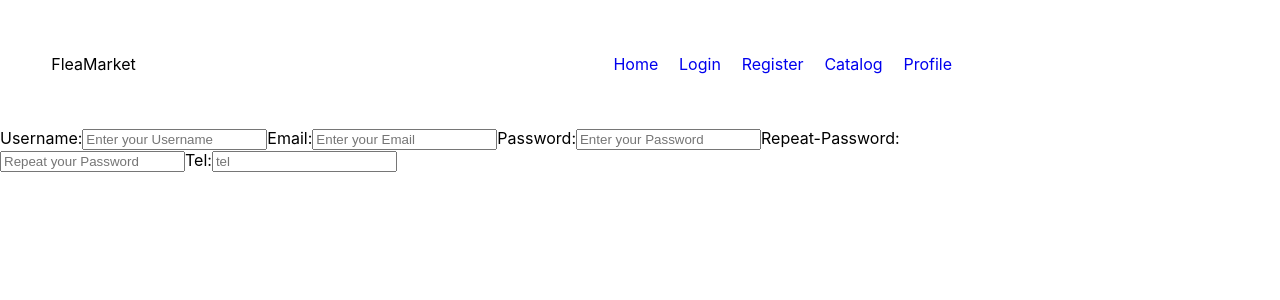
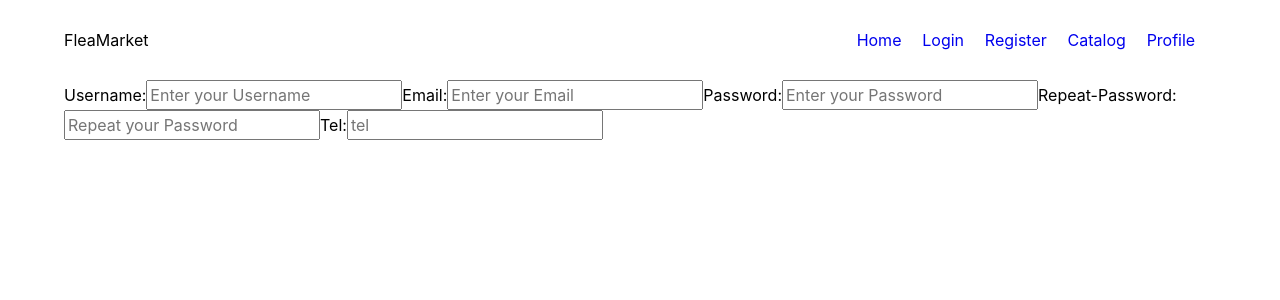
Before and after one commit to KemalBekir/FleaMarket, a React (Create React App) app in the folder client/: page /register in a window 1280 px wide. Shown: the top 300 px of the page. Built offline with nearby package versions, Linux system fonts and the light colour scheme.

Commit message:
changes to home component

```diff
--- a/client/src/App.css
+++ b/client/src/App.css
@@ -1,5 +1,82 @@
+/* Box sizing rules */
+*,
+*::before,
+*::after {
+  box-sizing: border-box;
+}
 
+/* Remove default margin */
+body,
+h1,
+h2,
+h3,
+h4,
+p,
+figure,
+blockquote,
+dl,
+dd {
+  margin: 0;
+}
 
-#container {
-    width: 80%;
+/* Remove list styles on ul, ol elements with a list role, which suggests default styling will be removed */
+ul[role="list"],
+ol[role="list"] {
+  list-style: none;
+  padding: 0px;
+  margin: 0px;
 }
+
+/* Set core root defaults */
+html:focus-within {
+  scroll-behavior: smooth;
+}
+
+/* Set core body defaults */
+body {
+  min-height: 100vh;
+  text-rendering: optimizeSpeed;
+  line-height: 1.5;
+}
+
+/* A elements that don't have a class get default styles */
+a:not([class]) {
+  text-decoration-skip-ink: auto;
+}
+
+/* Make images easier to work with */
+img,
+picture {
+  max-width: 100%;
+  display: block;
+}
+
+/* Inherit fonts for inputs and buttons */
+input,
+button,
+textarea,
+select {
+  font: inherit;
+}
+
+/* Remove all animations, transitions and smooth scroll for people that prefer not to see them */
+@media (prefers-reduced-motion: reduce) {
+  html:focus-within {
+    scroll-behavior: auto;
+  }
+
+  *,
+  *::before,
+  *::after {
+    animation-duration: 0.01ms !important;
+    animation-iteration-count: 1 !important;
+    transition-duration: 0.01ms !important;
+    scroll-behavior: auto !important;
+  }
+}
+
+#body-container {
+    display: flex;
+    flex-direction: column;
+    width: 100%;
+}
--- a/client/src/App.js
+++ b/client/src/App.js
@@ -10,7 +10,7 @@ import Create from "./components/Create/Create";
 
 function App() {
   return (
-    <div id="container">
+    <div id="body-container">
       <Navbar />
 
       <main id="site-content">
--- a/client/src/components/CatalogItem/CatalogItem.css
+++ /dev/null
@@ -1,14 +0,0 @@
-li {
-    list-style: none;
-    width: 30%;
-}
-.image-container {
-    width: 30%;
-    margin: 0;
-}
-
-.image-container img {
-    object-fit: contain;
-    height: 30%;
-    width: 100%;
-}
--- a/client/src/components/CatalogItem/CatalogItem.js
+++ b/client/src/components/CatalogItem/CatalogItem.js
@@ -3,15 +3,15 @@ import "./CatalogItem.css";
 
 const CatalogItem = ({ item }) => {
   return (
-    <li>
-      <div className="image-container">
-        <img className="image" src={item.img} alt="" />
+      <div className="home-list-item-container">
+        <div className="home-card">
+          <img className="home-card-img" src={item.img} alt="" />
+        </div>
+        <h5>{item.name}</h5>
+        <p>{item.description}</p>
+        <p>{item.updatedAt}</p>
+        <Link to={`/details/${item._id}`}>Details</Link>
       </div>
-      <h5>{item.name}</h5>
-      <p>{item.description}</p>
-      <p>{item.updatedAt}</p>
-      <Link to={`/details/${item._id}`}>Details</Link>
-    </li>
   );
 };
 
--- a/client/src/components/Home/Home.css
+++ b/client/src/components/Home/Home.css
@@ -1,11 +1,6 @@
-.top-item-container {
-    width: 90%;
-    margin: 0 auto;
-}
-
-.catalog-list {
+.home-list-container {
     display: flex;
     flex-direction: row;
-    width: 90%;
-    margin: 0 auto;
+    justify-content: space-around;
+    width: 100%;
 }
--- a/client/src/components/Home/Home.js
+++ b/client/src/components/Home/Home.js
@@ -1,6 +1,6 @@
 import { useState, useEffect } from "react";
 import * as CatalogService from "../../services/catalogService";
-import CatalogItem from "../CatalogItem/CatalogItem";
+import { HomeCard } from "../HomeCard/HomeCard";
 import "./Home.css";
 
 const Home = () => {
@@ -13,13 +13,16 @@ const Home = () => {
   }, []);
 
   return (
-    <div className="top-item-container">
-      <ul className="catalog-list">
+    <section className="home-section">
+      <div className="home-hero">
+        <h1>Flea Market </h1>
+      </div>
+      <div className="home-list-container">
         {items.map((x) => (
-          <CatalogItem key={x._id} item={x} />
+          <HomeCard key={x._id} item={x} />
         ))}
-      </ul>
-    </div>
+      </div>
+    </section>
   );
 };
 
--- /dev/null
+++ b/client/src/components/HomeCard/HomeCard.css
@@ -0,0 +1,29 @@
+.home-card-container {
+  display: flex;
+  flex-direction: column;
+  width: calc((100% / 5) - 1.5rem);
+  -webkit-box-shadow: 0px 8px 14px 5px rgba(0, 0, 0, 0.3);
+  box-shadow: 0px 8px 14px 5px rgba(0, 0, 0, 0.3);
+}
+
+.home-card {
+  width: 95%;
+  justify-content: center;
+  margin: 0 auto;
+  padding: 1rem;
+}
+
+.home-card-img {
+  width: 100%;
+  height: 250px;
+  object-fit: contain;
+  margin: unset;
+}
+
+.home-card h5 {
+    font-size: 1.2rem;
+}
+
+.home-card-desc {
+    font-size: 0.8rem;
+}
--- /dev/null
+++ b/client/src/components/HomeCard/HomeCard.js
@@ -0,0 +1,21 @@
+import React from "react";
+import { Link } from "react-router-dom";
+import "./HomeCard.css";
+
+export const HomeCard = ({ item }) => {
+  return (
+    <>
+      <div className="home-card-container">
+        <img className="home-card-img" src={item.img} alt="" />
+        <div className="home-card">
+          <h5>{item.name}</h5>
+          <p className="home-card-desc">{item.description.substring(0, 10)}</p>
+          <p>{item.updatedAt}</p>
+          <Link style={{ textDecoration: "none" , }} to={`/details/${item._id}`}>
+            Details
+          </Link>
+        </div>
+      </div>
+    </>
+  );
+};
--- a/client/src/components/Navbar/Navbar.css
+++ b/client/src/components/Navbar/Navbar.css
@@ -2,10 +2,8 @@
     display: flex;
     justify-content: space-between;
     align-items: center;
-    margin: 0 auto;
     padding: 1.5rem 0;
     height: 10vh;
-    width: 90%;
 }
 
 /* .nav .main-logo {
--- a/client/src/index.css
+++ b/client/src/index.css
@@ -11,3 +11,8 @@ code {
   font-family: source-code-pro, Menlo, Monaco, Consolas, 'Courier New',
     monospace;
 }
+
+#root {
+  width: 90%;
+  margin: 0 auto;
+}
```
